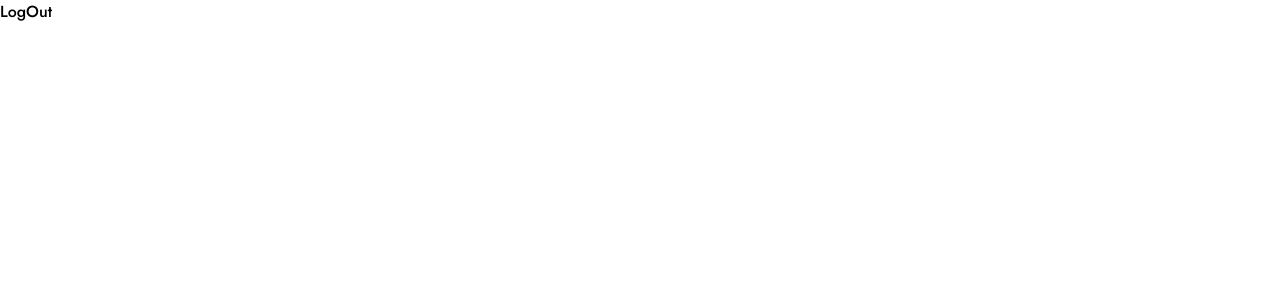
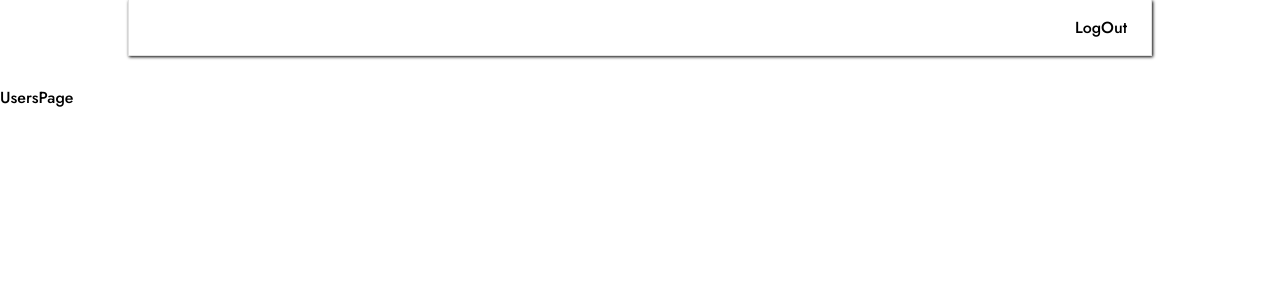
Before and after one commit to viktornaymayer/media-tel, a React (Create React App) app: page /users in a window 1280 px wide. Shown: the top 300 px of the page. Built offline with nearby package versions, Linux system fonts and the light colour scheme; sample sign-in values are in the browser's storage.

Commit message:
create_navbar

```diff
--- a/src/components/AppRouter.tsx
+++ b/src/components/AppRouter.tsx
@@ -2,16 +2,20 @@ import { useContext } from "react"
 import { Route, Routes, Navigate } from "react-router-dom"
 import { AuthContext } from "../context"
 import { publicRoutes, privateRoutes } from "../router"
+import NavBar from "./NavBar"
 
 const AppRouter = () => {
   const auth = useContext(AuthContext)
   return auth?.isAuth ? (
+    <div>
+      <NavBar />
       <Routes>
         {privateRoutes.map((route) => (
           <Route key={route.path} element={route.element} path={route.path} />
         ))}
         <Route path="*" element={<Navigate to="/users" />} />
       </Routes>
+    </div>
   ) : (
     <Routes>
       {publicRoutes.map((route) => (
--- /dev/null
+++ b/src/components/NavBar.tsx
@@ -0,0 +1,18 @@
+import React, { FC, useContext } from 'react';
+import {AuthContext} from "../context"
+
+const NavBar: FC = () => {
+  const auth = useContext(AuthContext);
+  const logOut = (): void =>
+    {
+      auth?.setIsAuth(false);
+      localStorage.removeItem('auth');
+    }
+  return (
+    <nav>
+      <button onClick={logOut}>LogOut</button>
+    </nav>
+  );
+};
+
+export default NavBar;
--- a/src/index.css
+++ b/src/index.css
@@ -38,6 +38,16 @@ button {
   cursor: pointer;
 }
 
+/* nav */
+nav{
+  padding: 16px 24px;
+  width: 80%;
+  border: 1px solid #e2e2e2;
+  border-top: none;
+  box-shadow: 1px 1px 3px #000;
+  margin: 0 auto 30px;
+  text-align: right;
+}
 
 /* AUTH PAGE */
 .auth_container {
--- a/src/pages/UsersPage.tsx
+++ b/src/pages/UsersPage.tsx
@@ -1,16 +1,9 @@
-import { FC, useContext } from 'react';
-import {AuthContext} from "../context"
+import React, { FC } from 'react';
 
 const UsersPage: FC = () => {
-  const auth = useContext(AuthContext);
-  const logOut = (): void =>
-    {
-      auth?.setIsAuth(false);
-      localStorage.removeItem('auth');
-    }
   return (
     <div>
-      <button onClick={logOut}>LogOut</button>
+      UsersPage
     </div>
   );
 };
```
Lines whose indentation alone changed are shown as unchanged.
